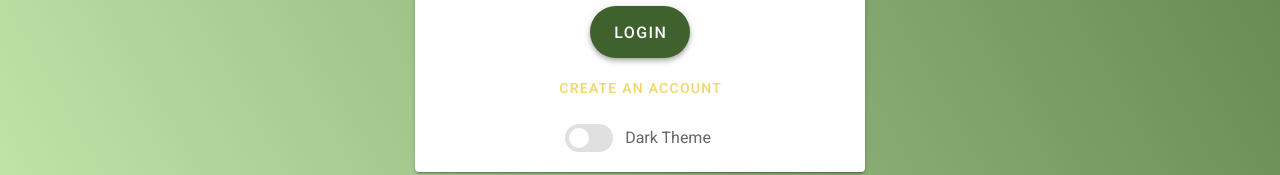
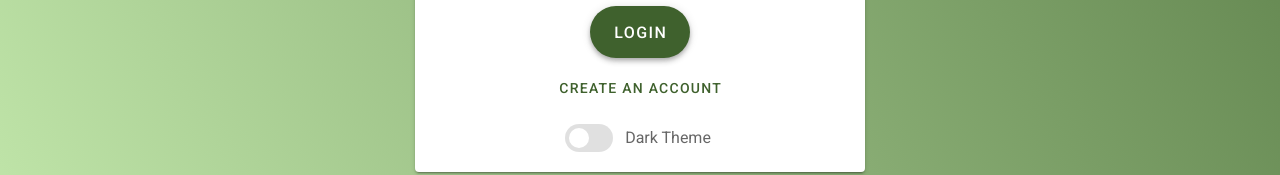
Before and after one commit to HE-Arc/Zest, a Vue app in the folder front/: page /Login in a window 1280 px wide. Shown: the part 549-724 px from the top of the page. Built offline with nearby package versions, Linux system fonts and the light colour scheme.

Commit message:
Style: Improve dark theme

```diff
--- a/front/src/plugins/vuetify.js
+++ b/front/src/plugins/vuetify.js
@@ -18,7 +18,7 @@ export default new Vuetify({
       dark: {
         primary: "#3f612d",
         secondary: "#b0bec5",
-        accent: "#e53935",
+        accent: "#efd76c",
         error: "#e53935",
       },
     },
--- a/front/src/views/Login.vue
+++ b/front/src/views/Login.vue
@@ -35,7 +35,7 @@
             >Login</v-btn
           >
           <v-spacer></v-spacer>
-          <v-btn to="/SignUp" text color="accent  mb-5 mt-0">
+          <v-btn to="/SignUp" text color="primary mb-5 mt-0">
             Create an account
           </v-btn>
           <v-spacer></v-spacer>
```
